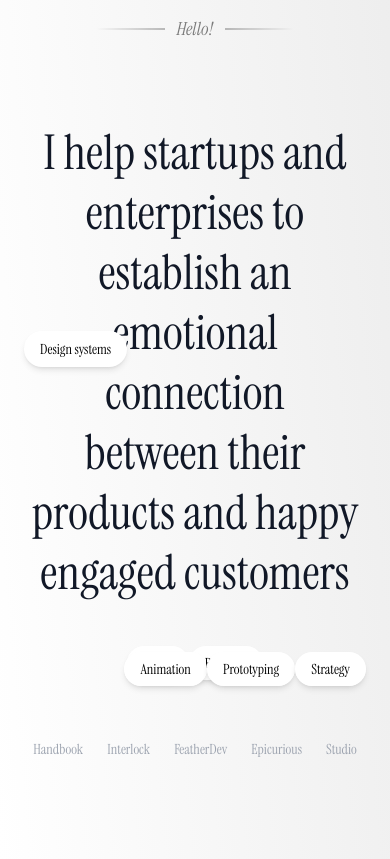
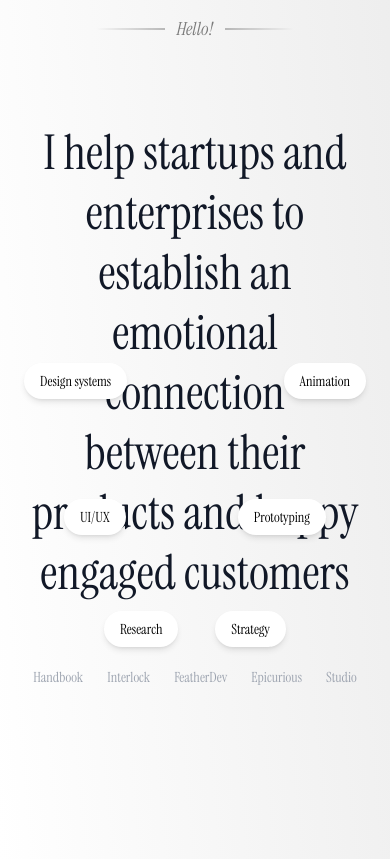
Before and after one commit to Chetan-B-B/cbbportfolio, a React (Vite) app: page / in a window 390 px wide. Shown: the part 4440-5299 px from the top of the page. Built offline with nearby package versions, Linux system fonts and the light colour scheme; a web font is replaced by a local one.

Commit message:
Done with floaters in the about sections , I'm happy for the progress

```diff
--- a/src/components/About/About.jsx
+++ b/src/components/About/About.jsx
@@ -1,4 +1,6 @@
 const About = () => {
+
+   // about-floaters is a custom screen breakpoint that we defined in tailwind.config.js
     return (
       <section id="about" className="min-h-screen px-6 mt-10 font-portfolio">
         <div className="relative max-w-5xl mx-auto text-center">
@@ -9,8 +11,8 @@ const About = () => {
                     <p className="text-lg italic font-normal  text-[#00000080]">Hello!</p>
 
                     <div className="bg-gradient-to-l from-gray-600/0 to-black/50 h-[2px] w-[69px] overflow-hidden opacity-50"/>
-                    </div>
-            <h1 className="text-5xl font-normal leading-tight md:text-6xl">
+            </div>
+            <h1 className="text-5xl font-normal leading-tight whitespace-pre-line md:text-6xl md:whitespace-normal">
               I help startups and enterprises to <br/> establish an emotional connection <br/>
               between their products and happy <br/> engaged customers
             </h1>
@@ -20,26 +22,26 @@ const About = () => {
           <div className="relative mt-12">
             {/* Left Floating Labels */}
             <div className="space-y-6">
-              <span className="absolute left-0 px-4 py-2 text-sm font-medium bg-white rounded-full shadow-md -top-80 w-fit ">
+              <span className="absolute left-0 px-4 py-2 text-sm font-medium bg-white rounded-full shadow-md xl:-top-80 -top-72 about-floaters:-top-80">
                 Design systems
               </span>
-              <span className="px-4 py-2 text-sm font-medium bg-white rounded-full shadow-md">
+              <span className="absolute px-4 py-2 text-sm font-medium bg-white rounded-full shadow-md left-10 md:-top-52 -top-44 about-floaters:-top-32">
                 UI/UX
               </span>
-              <span className="px-4 py-2 text-sm font-medium bg-white rounded-full shadow-md">
+              <span className="absolute px-4 py-2 text-sm font-medium bg-white rounded-full shadow-md left-20 -top-16 ">
                 Research
               </span>
             </div>
 
             {/* Right Floating Labels */}
-            <div className="absolute right-0 space-y-6 top-1/4">
-              <span className="px-4 py-2 text-sm font-medium bg-white rounded-full shadow-md">
+            <div className="space-y-6 ">
+              <span className="absolute right-0 px-4 py-2 text-sm font-medium bg-white rounded-full shadow-md xl:-top-80 -top-72 about-floaters:-top-80">
                 Animation
               </span>
-              <span className="px-4 py-2 text-sm font-medium bg-white rounded-full shadow-md">
+              <span className="absolute px-4 py-2 text-sm font-medium bg-white rounded-full shadow-md right-10 md:-top-52 -top-44 about-floaters:-top-32">
                 Prototyping
               </span>
-              <span className="px-4 py-2 text-sm font-medium bg-white rounded-full shadow-md">
+              <span className="absolute px-4 py-2 text-sm font-medium bg-white rounded-full shadow-md right-20 -top-16">
                 Strategy
               </span>
             </div>
--- a/tailwind.config.js
+++ b/tailwind.config.js
@@ -7,6 +7,9 @@ export default {
         berkshire: ["Berkshire Swash", "sans-serif"],
         portfolio: ["Instrument Serif", "sans-serif"],
       },
+      screens: {
+        'about-floaters': { min: '600px', max: '900px' },
+      },
       borderRadius: {
         xl: "123px",
       },
```
